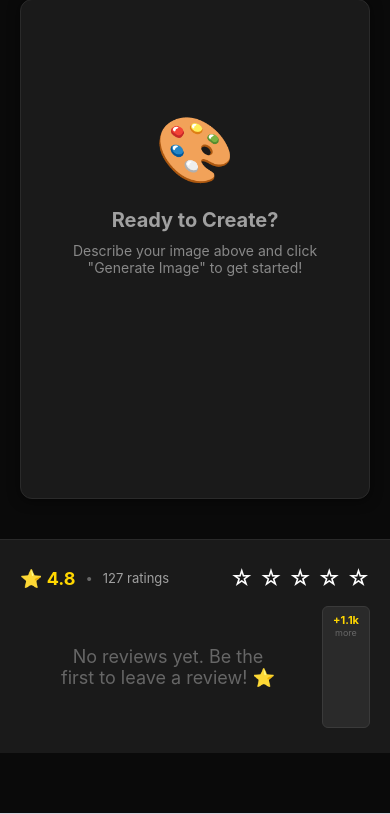
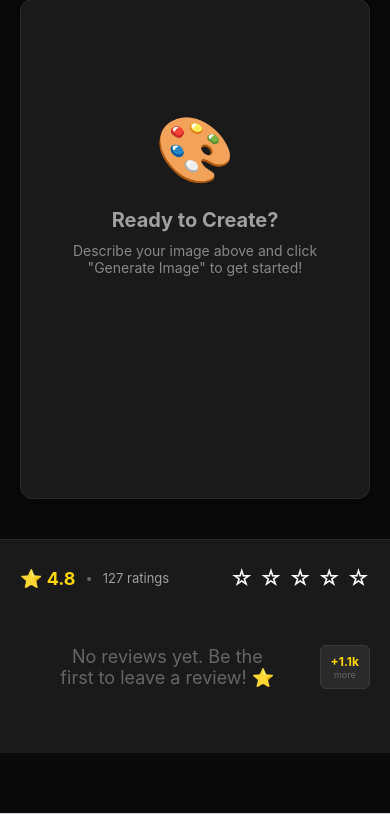
Before and after one commit to Yashe777/unlimagen, a Flask app: page / in a window 390 px wide. Shown: the part 1575-2389 px from the top of the page. Run offline with Flask 3, Linux system fonts and the light colour scheme.

Commit message:
Keep desktop unchanged, only fix mobile +more visibility

```diff
--- a/Documents/workflower/ai-image-generator-deploy/templates/index_modern.html
+++ b/Documents/workflower/ai-image-generator-deploy/templates/index_modern.html
@@ -642,17 +642,27 @@
                 grid-template-columns: 1fr !important;
             }
 
+            #reviews-row {
+                gap: 5px !important;
+                overflow-x: auto !important;
+            }
+
             #reviews-container {
                 gap: 5px !important;
+                min-width: 0 !important;
+            }
+
+            #reviews-container > div {
+                min-width: 70px !important;
             }
 
             #more-reviews {
-                padding: 6px 10px !important;
-                font-size: 11px !important;
+                padding: 8px 10px !important;
+                flex-shrink: 0 !important;
             }
 
             #more-reviews > div:first-child {
-                font-size: 11px !important;
+                font-size: 12px !important;
             }
         }
     </style>
@@ -877,12 +887,12 @@
             </div>
 
             <!-- 3 Latest Reviews + More Count -->
-            <div style="display: flex; gap: 6px; align-items: stretch; overflow-x: auto;">
-                <div id="reviews-container" style="display: flex; gap: 6px; flex: 1; min-width: 0;">
+            <div id="reviews-row" style="display: flex; gap: 8px; align-items: center;">
+                <div id="reviews-container" style="display: flex; gap: 8px; flex: 1;">
                     <!-- 3 reviews will be loaded here -->
                 </div>
-                <div id="more-reviews" style="background: #2a2a2a; padding: 8px 12px; border-radius: 6px; border: 1px solid #3a3a3a; text-align: center; white-space: nowrap; flex-shrink: 0;">
-                    <div style="color: #FFD700; font-size: 13px; font-weight: 700;">+<span id="more-count">1.1k</span></div>
+                <div id="more-reviews" style="background: #2a2a2a; padding: 12px 15px; border-radius: 6px; border: 1px solid #3a3a3a; text-align: center; white-space: nowrap;">
+                    <div style="color: #FFD700; font-size: 14px; font-weight: 700;">+<span id="more-count">1.1k</span></div>
                     <div style="color: #666; font-size: 9px;">more</div>
                 </div>
             </div>
@@ -1185,7 +1195,7 @@
             container.innerHTML = latestReviews.map(review => {
                 const stars = '★'.repeat(review.rating);
                 return `
-                    <div style="flex: 1; min-width: 80px; background: #2a2a2a; padding: 8px 10px; border-radius: 6px; border: 1px solid #3a3a3a;">
+                    <div style="flex: 1; background: #2a2a2a; padding: 8px 10px; border-radius: 6px; border: 1px solid #3a3a3a;">
                         <div style="color: #ffffff; font-size: 11px; white-space: nowrap; overflow: hidden; text-overflow: ellipsis;">
                             <span style="color: #a0a0a0; font-weight: 500;">${escapeHtml(review.name)}:</span>
                             <span style="color: #FFD700; margin-left: 4px;">${stars}</span>
```
